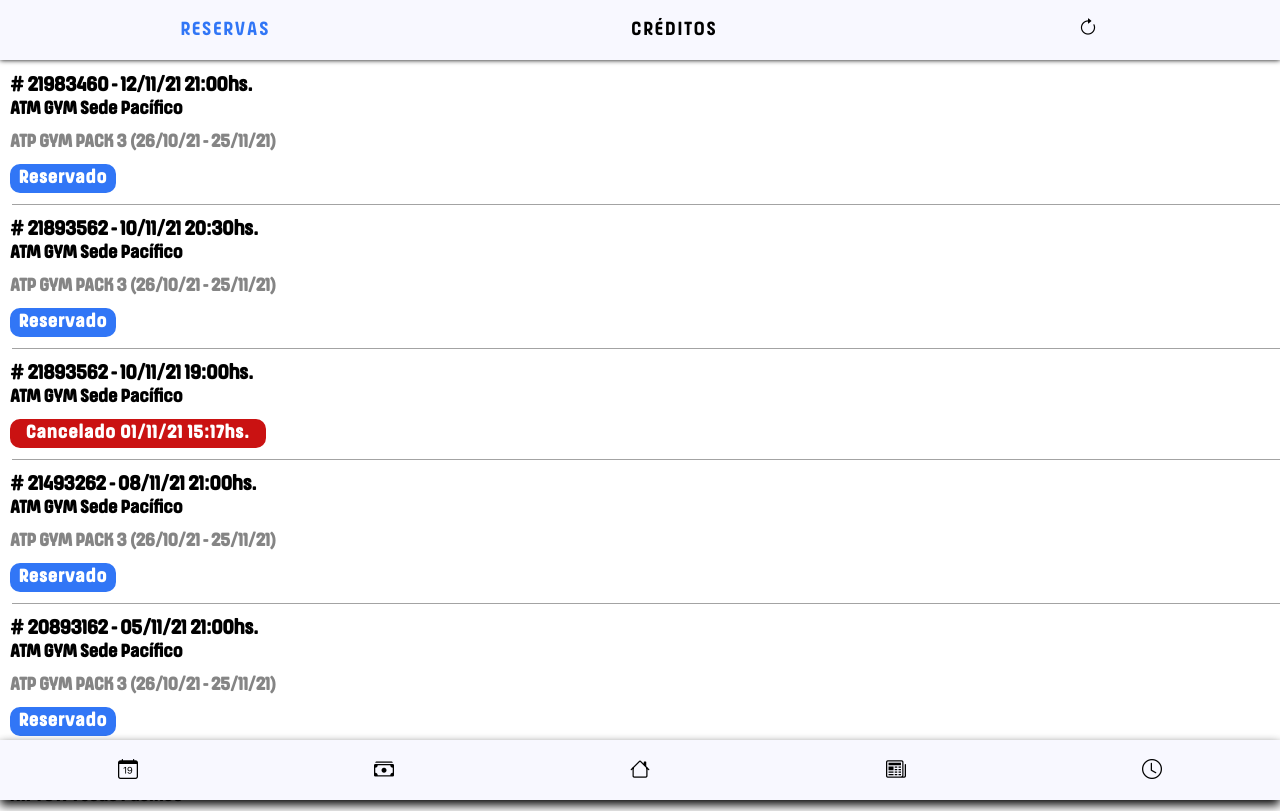
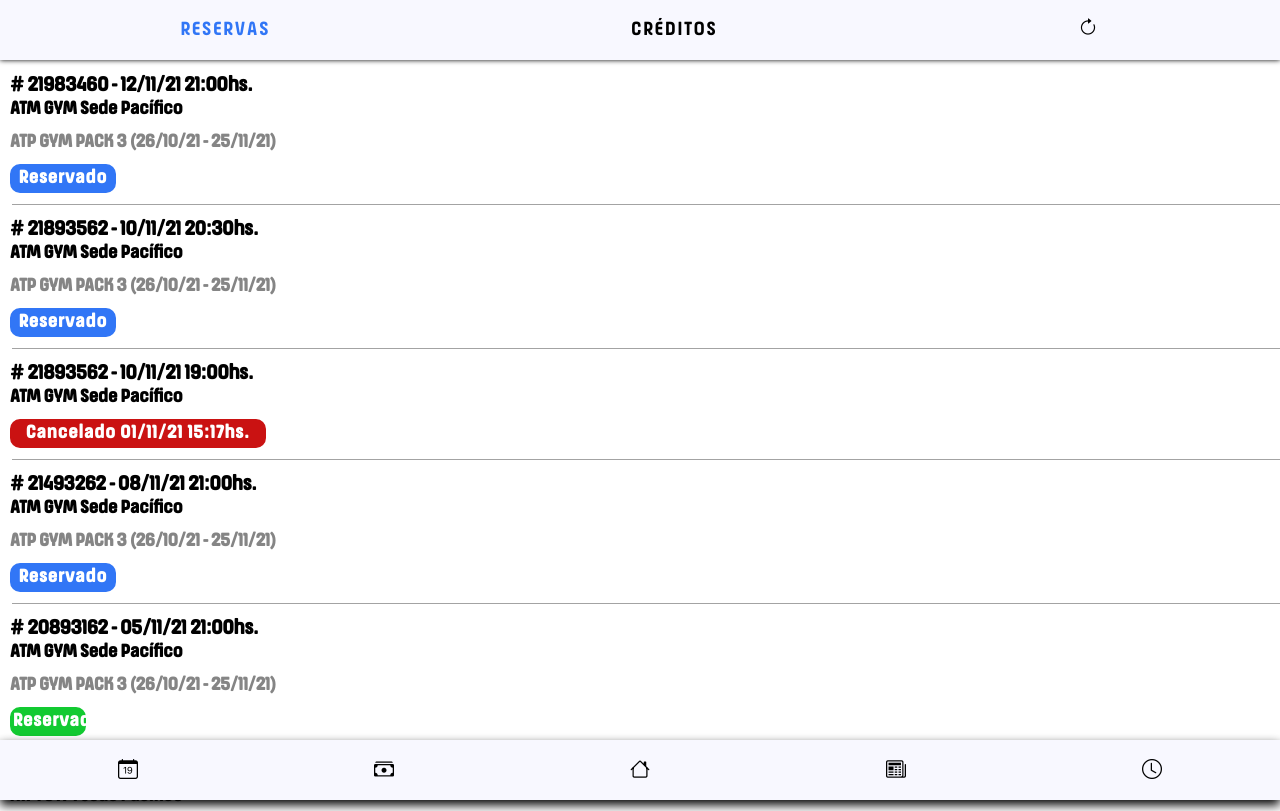
Before and after one commit to atpclub/atpclub, a plain HTML site: page turnos.html in a window 1280 px wide. Shown: the top 811 px of the page. Drawn offline with nearby package versions, Linux system fonts and the light colour scheme.

Commit message:
Update turnos.html

```diff
--- a/turnos.html
+++ b/turnos.html
@@ -53,7 +53,7 @@
             <p class="title"># 20893162 - 05/11/21 21:00hs.</p>
             <p>ATM GYM Sede Pacífico</p>
             <p class="gris">ATP GYM PACK 3 (26/10/21 - 25/11/21)</p>
-            <p class="reservado">Reservado</p>
+            <p class="asistencia">Reservado</p>
         </div>
 
         <div class="turno">
```
